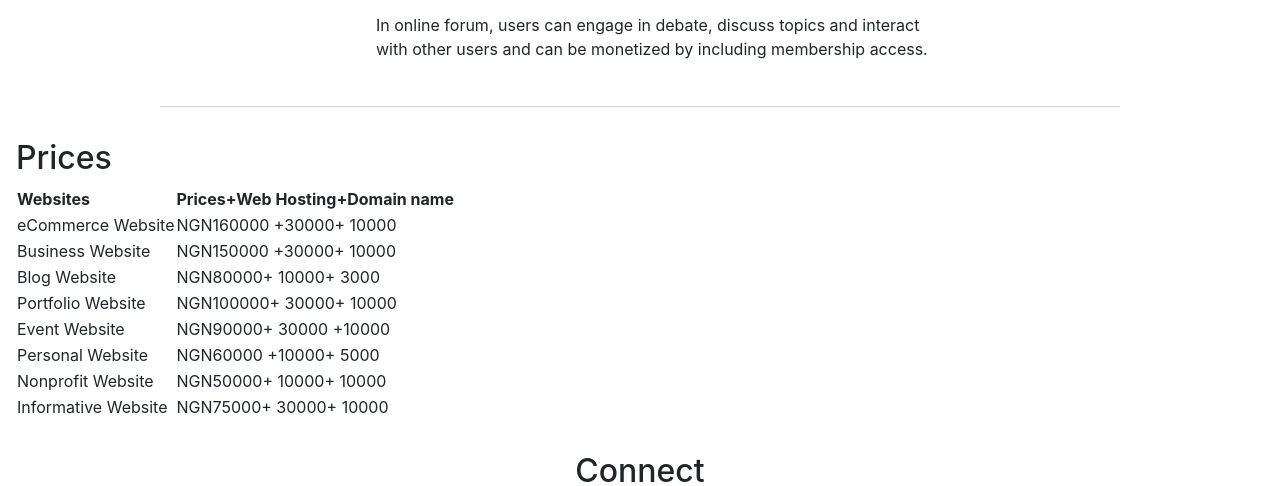
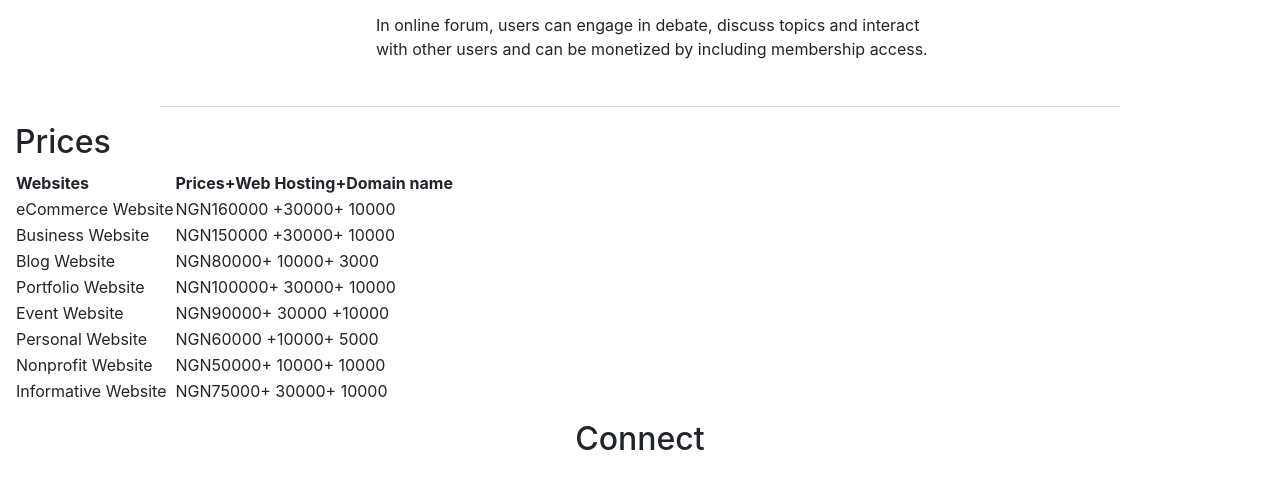
Before and after one commit to Ayopelumi12/Ebiesuwa-Sarah, a plain HTML site: page services&pricing.htm in a window 1280 px wide. Shown: the part 1667-2153 px from the top of the page. Drawn offline with nearby package versions, Linux system fonts and the light colour scheme.

Commit message:
Update services&pricing.htm

```diff
--- a/services&pricing.htm
+++ b/services&pricing.htm
@@ -68,7 +68,7 @@
 </div>
 <hr class="light">
 <!--pricing-->
-<div class="container-fluid col-xl-12 col-sm-6">
+<div class="container-fluid">
 	<h2>Prices</h2>
 	<table>
 		<tr>
```
